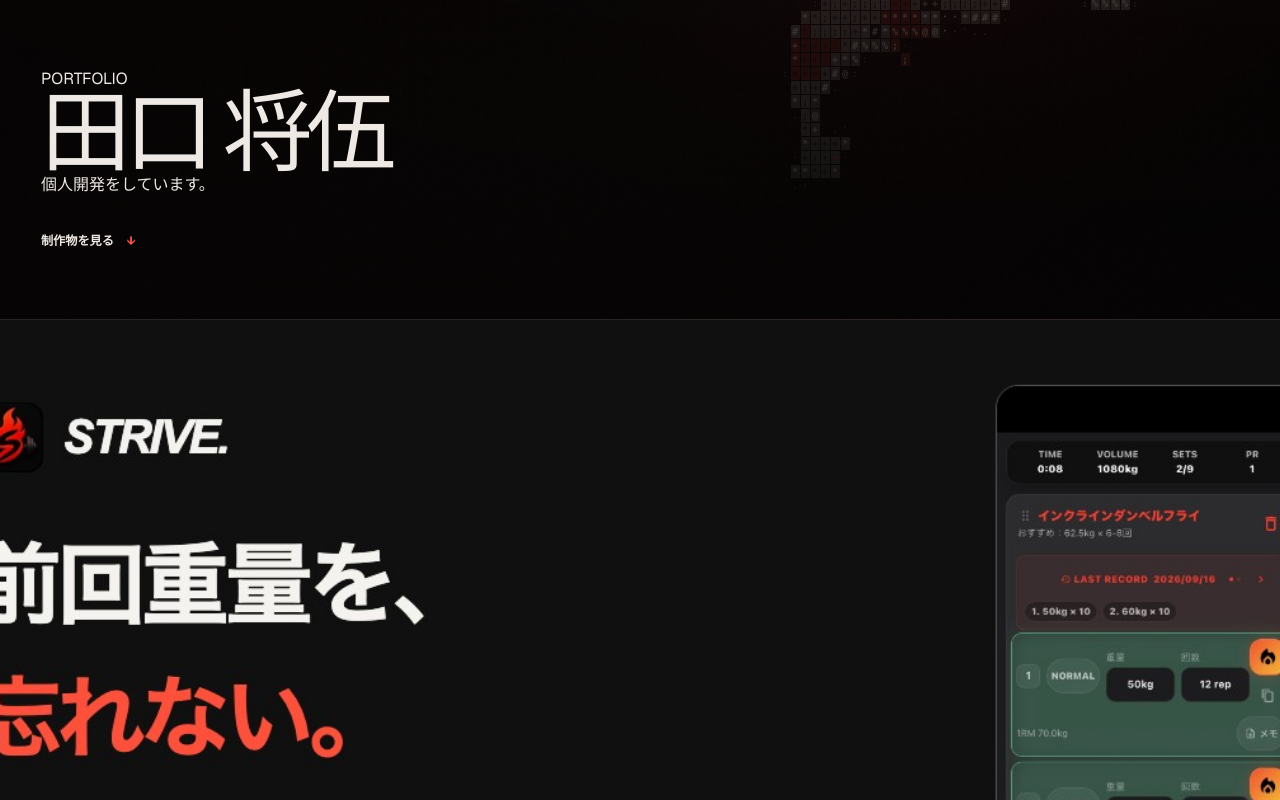
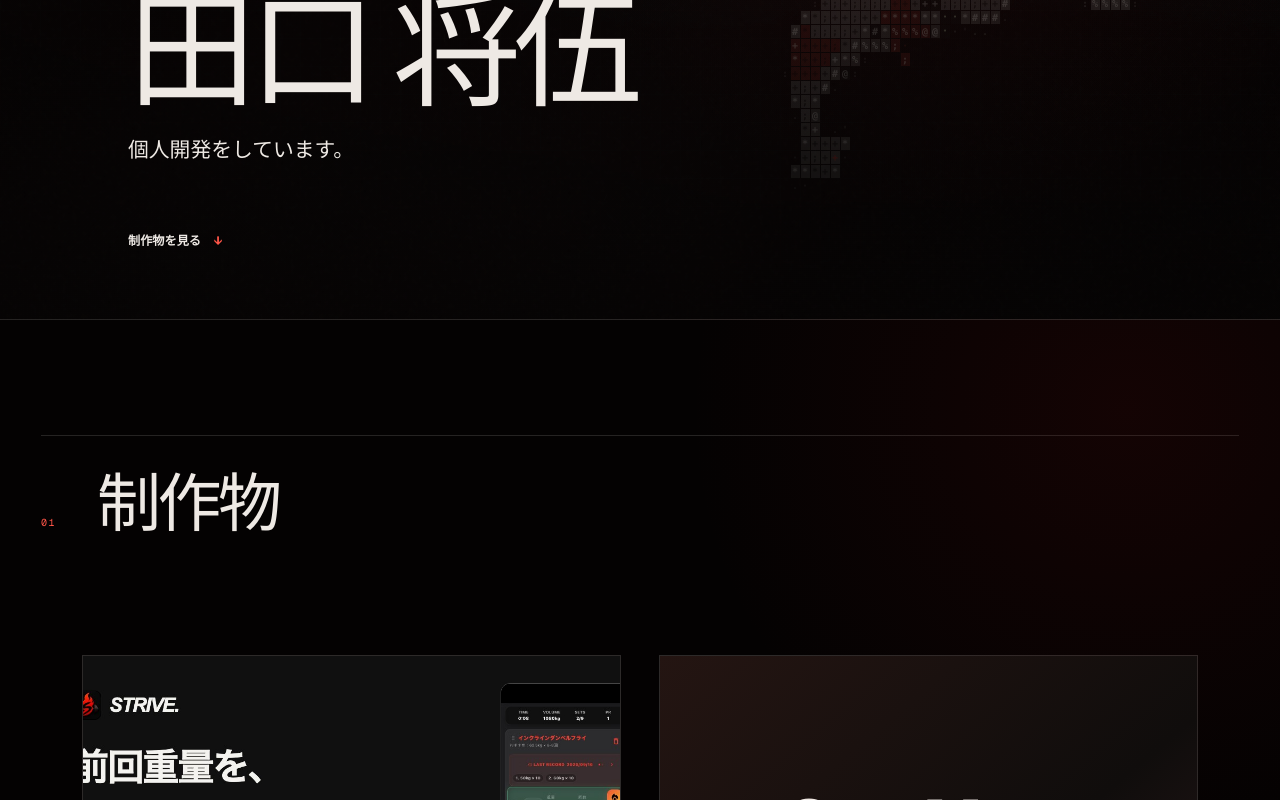
Before and after one commit to jcm2bd9rn5-cyber/shogo-taguchi-portfolio, a Next.js app: page / in a window 1280 px wide. Shown: the part 480-1280 px from the top of the page. Built offline with nearby package versions, Linux system fonts and the light colour scheme; no server answers.

Commit message:
Style simplified hero and visual project showcase

```diff
--- a/app/globals.css
+++ b/app/globals.css
@@ -624,3 +624,36 @@
   .page-wipe, .cursor-follower, .scroll-progress { display: none; }
   .motion-ready [data-reveal] { opacity: 1; transform: none; }
 }
+
+
+/* Focused portfolio layout: showcase work, leave the koi undisturbed. */
+.portfolio-hero-copy { display: flex; flex-direction: column; align-items: flex-start; gap: 1rem; max-width: 64rem; }
+.portfolio-hero-copy h1 { margin: 0; font-size: clamp(3.8rem, 10vw, 9rem); line-height: 1.05; letter-spacing: -0.055em; }
+.portfolio-eyebrow { margin: 0; font: 600 .72rem var(--font-mono), monospace; letter-spacing: .22em; color: var(--accent-bright); }
+.portfolio-intro { margin: 0 0 1rem; font-size: clamp(1rem, 1.8vw, 1.3rem); color: var(--paper); }
+.portfolio-works { min-height: auto; padding-bottom: clamp(4rem, 8vw, 9rem); background: rgba(5, 3, 3, .94); }
+.portfolio-work-grid { list-style: none; margin: 0; padding: 0 var(--page-x); display: grid; grid-template-columns: repeat(2, minmax(0,1fr)); gap: clamp(1.5rem, 3vw, 3rem); }
+.portfolio-work-card { min-width: 0; border: 1px solid var(--line); background: #0d0a0a; transition: border-color .25s ease; }
+.portfolio-work-card:hover, .portfolio-work-card:focus-within { border-color: var(--line-strong); }
+.portfolio-work-card a { display: block; height: 100%; }
+.portfolio-work-card a:focus-visible { outline: 2px solid var(--accent-bright); outline-offset: 4px; }
+.portfolio-work-media { position: relative; aspect-ratio: 16 / 10; overflow: hidden; background: #1e1515; }
+.portfolio-work-media img { transition: transform .6s var(--ease-out); }
+.portfolio-work-card:hover img { transform: scale(1.035); }
+.portfolio-work-placeholder { display: grid; place-items: center; background: linear-gradient(140deg,#241512,#100d0c 65%,#251718); }
+.portfolio-work-placeholder span { font-size: clamp(2.4rem,5vw,5.4rem); font-weight: 750; letter-spacing: -.06em; color: #f0e8e3; }
+.portfolio-work-details { position: relative; padding: clamp(1.25rem,2.5vw,2.2rem); }
+.portfolio-work-number { font: .7rem var(--font-mono),monospace; color: var(--accent-bright); }
+.portfolio-work-details h3 { display: flex; justify-content: space-between; gap: 1rem; margin: .6rem 0; font-size: clamp(1.6rem,2.8vw,2.7rem); letter-spacing: -.04em; }
+.portfolio-work-details h3 span { font-size: 1.25rem; font-weight: 400; }
+.portfolio-work-details p { margin: 0 0 1.5rem; font-size: .95rem; line-height: 1.8; color: var(--paper); }
+.portfolio-work-cta { border-bottom: 1px solid var(--accent); padding-bottom: .24rem; font-size: .78rem; }
+@media (max-width: 760px) {
+  .portfolio-work-grid { grid-template-columns: 1fr; }
+  .portfolio-hero-copy h1 { font-size: clamp(3.2rem, 14vw, 5rem); }
+  .portfolio-work-media { aspect-ratio: 16 / 10; }
+  .site-header nav { gap: 1rem; }
+}
+@media (prefers-reduced-motion: reduce) {
+  .portfolio-work-media img { transition: none !important; }
+}
```
